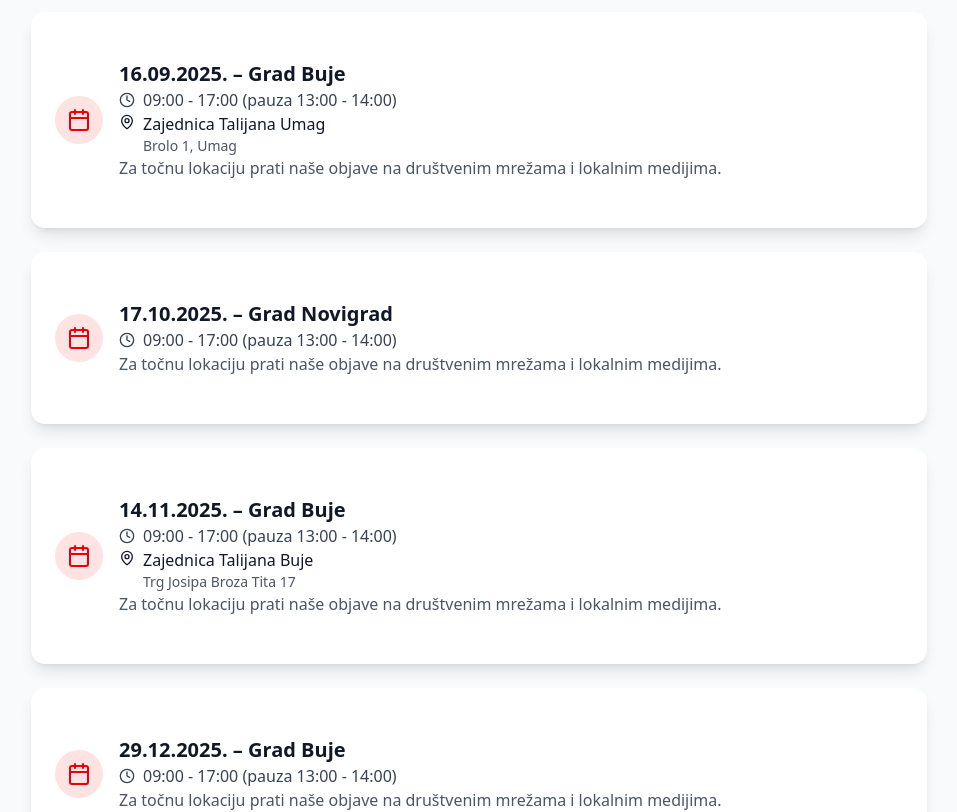
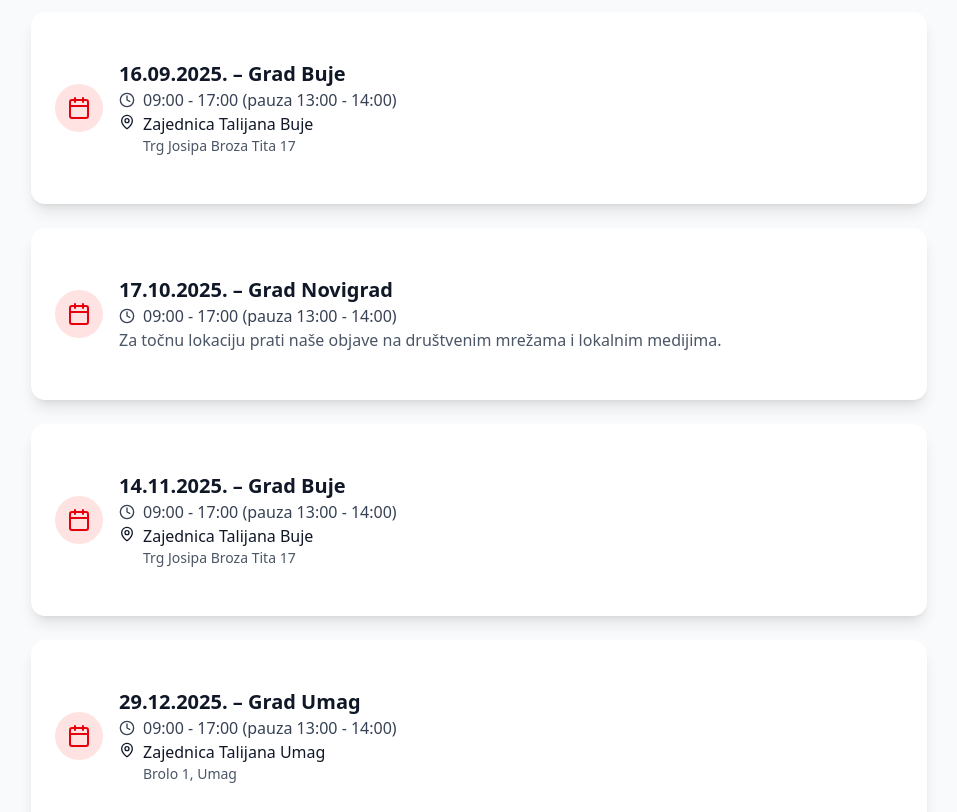
Before and after one commit to antonKrizmanic/red-cross-new-blood-donors, a Next.js app: page / in a window 1280 px wide. Shown: the part 3380-4192 px from the top of the page, without its empty margins (161-1118 px from the left). Built offline with nearby package versions, Linux system fonts and the light colour scheme.

Commit message:
location for upcoming events

```diff
--- a/src/app/page.tsx
+++ b/src/app/page.tsx
@@ -16,8 +16,8 @@ export default function Home() {
       date: new Date('2025-09-16'),
       title: '16.09.2025. – Grad Buje',
       time: '09:00 - 17:00 (pauza 13:00 - 14:00)',
-      location: 'Zajednica Talijana Umag',
-      address: 'Brolo 1, Umag',
+      location: 'Zajednica Talijana Buje',
+      address: 'Trg Josipa Broza Tita 17',
       description: 'Za točnu lokaciju prati naše objave na društvenim mrežama i lokalnim medijima.',
     },
     {
@@ -38,10 +38,10 @@ export default function Home() {
     },
     {
       date: new Date('2025-12-29'),
-      title: '29.12.2025. – Grad Buje',
+      title: '29.12.2025. – Grad Umag',
       time: '09:00 - 17:00 (pauza 13:00 - 14:00)',
-      location: 'Sportska dvorana',
-      address: null,
+      location: 'Zajednica Talijana Umag',
+      address: "Brolo 1, Umag",
       description: 'Za točnu lokaciju prati naše objave na društvenim mrežama i lokalnim medijima.',
     }
   ]
--- a/src/components/sections/UpcomingEventsSection.tsx
+++ b/src/components/sections/UpcomingEventsSection.tsx
@@ -55,7 +55,10 @@ export function UpcomingEventsSection({ actions }: UpcomingEventsSectionProps) {
                                                     </div>
                                                 </div>
                                             )}
+                                            {(!action.address || !action.location || !action.time) && (
                                                 <p className="text-gray-600">{action.description}</p>
+                                            )}
+
                                         </div>
                                     </div>
                                 </div>
```
Lines whose indentation alone changed are shown as unchanged.
